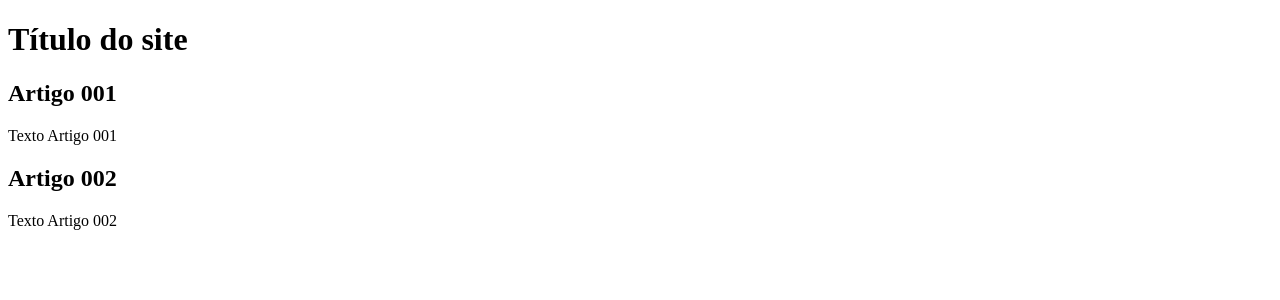
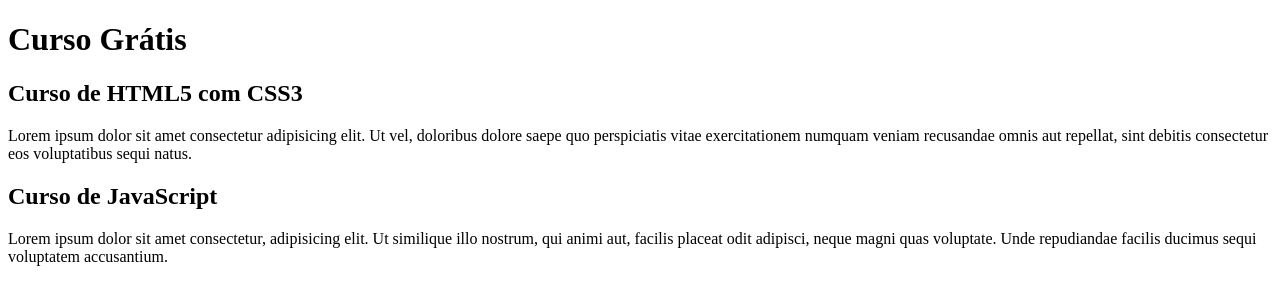
Before and after one commit to IagoCappeletti/projeto-site, a plain HTML site: page index.html in a window 1280 px wide. Drawn offline with Linux system fonts and the light colour scheme.

Commit message:
Comecei a escrever o conteúdo

```diff
--- a/index.html
+++ b/index.html
@@ -9,16 +9,16 @@
 <body>
     <main>
         <header>
-            <h1>Título do site</h1>
+            <h1>Curso Grátis</h1>
         </header>
     </main>
     <article>
-        <h2>Artigo 001</h2>
-        <p>Texto Artigo 001</p>
+        <h2>Curso de HTML5 com CSS3</h2>
+        <p>Lorem ipsum dolor sit amet consectetur adipisicing elit. Ut vel, doloribus dolore saepe quo perspiciatis vitae exercitationem numquam veniam recusandae omnis aut repellat, sint debitis consectetur eos voluptatibus sequi natus.</p>
     </article>
     <Article>
-        <h2>Artigo 002</h2>
-        <p>Texto Artigo 002</p>
+        <h2>Curso de JavaScript</h2>
+        <p>Lorem ipsum dolor sit amet consectetur, adipisicing elit. Ut similique illo nostrum, qui animi aut, facilis placeat odit adipisci, neque magni quas voluptate. Unde repudiandae facilis ducimus sequi voluptatem accusantium.</p>
     </Article>
 </body>
 </html>
```
